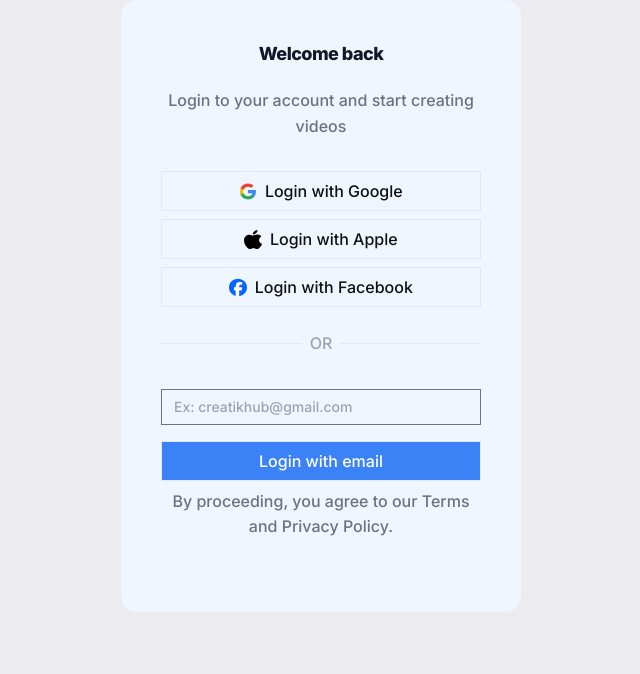
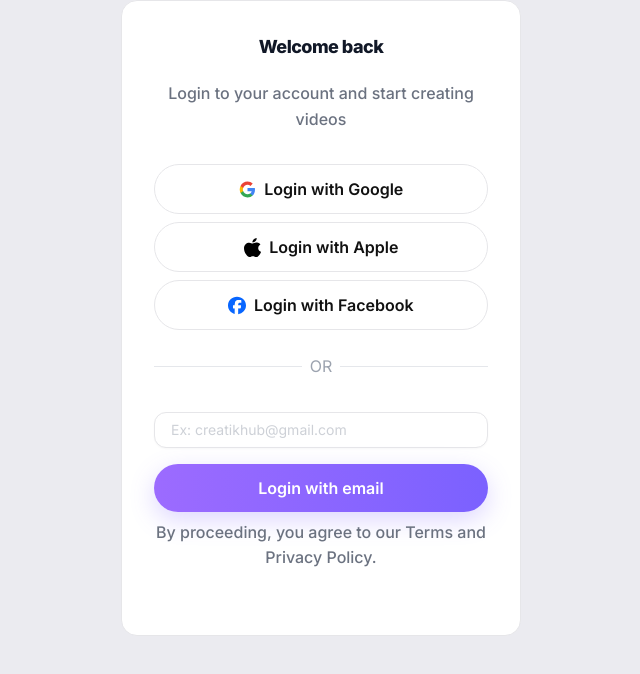
Before and after one commit to manh-huan/creatik-hub, a Next.js app in the folder frontend/: page /login in a window 1280 px wide. Shown: the top 674 px of the page, without its empty margins (319-959 px from the left). Built offline with nearby package versions, Linux system fonts and the light colour scheme; no server answers.

Commit message:
refresh navbar & auth-form design

```diff
--- a/frontend/src/app/globals.css
+++ b/frontend/src/app/globals.css
@@ -98,7 +98,7 @@ small {
 /*  Buttons (primary, secondary, ghost)                                       */
 /* -------------------------------------------------------------------------- */
 .btn-primary {
-  @apply inline-flex items-center justify-center rounded-full px-6 py-3 font-semibold text-white transition;
+  @apply inline-flex items-center justify-center cursor-pointer rounded-full px-6 py-3 font-semibold text-white transition;
   background: var(--color-gradient);
   box-shadow: 0 8px 24px rgba(123, 97, 255, 0.25);
 }
@@ -107,7 +107,7 @@ small {
 }
 
 .btn-secondary {
-  @apply inline-flex items-center justify-center rounded-full border px-6 py-3 font-semibold transition;
+  @apply cursor-pointer inline-flex items-center justify-center rounded-full border px-6 py-3 font-semibold transition;
   border-color: var(--color-border);
   background: var(--color-surface);
   color: var(--color-text);
@@ -117,7 +117,7 @@ small {
 }
 
 .btn-ghost {
-  @apply inline-flex items-center justify-center rounded-full px-6 py-3 font-medium transition;
+  @apply inline-flex items-center justify-center cursor-pointer rounded-full px-6 py-3 font-medium transition;
   background: transparent;
   color: var(--color-text);
 }
@@ -141,7 +141,7 @@ small {
   transition: transform 0.2s ease, box-shadow 0.2s ease;
 }
 .card:hover {
-  transform: translateY(-2px);
+  /* transform: translateY(-2px); */
   box-shadow: 0 12px 40px rgba(0, 0, 0, 0.08);
 }
 
@@ -194,3 +194,40 @@ small {
 .fade-in-up {
   animation: fadeInUp 0.5s ease both;
 }
+
+/* -------------------------------------------------------------------------- */
+/*  Input field                                                               */
+/* -------------------------------------------------------------------------- */
+.input {
+  width: 100%;
+  padding: 0.75rem 1rem;
+  font-size: 1rem;
+  border-radius: 0.75rem;
+  background-color: #ffffff;
+  border: 1px solid var(--color-border);
+  color: var(--color-text);
+  transition: all 0.2s ease;
+  box-shadow: 0 1px 2px rgba(0, 0, 0, 0.03);
+}
+
+.input::placeholder {
+  color: #9ca3af; /* gray-400 */
+  opacity: 0.5;
+}
+
+.input:hover {
+  border-color: #cfcfe0;
+}
+
+.input:focus {
+  outline: none;
+  border-color: var(--color-primary);
+  box-shadow: 0 0 0 3px rgba(123, 97, 255, 0.2);
+}
+
+/* Optional smaller version */
+.input-sm {
+  padding: 0.5rem 0.75rem;
+  font-size: 0.875rem;
+  border-radius: 0.5rem;
+}
--- a/frontend/src/components/auth/auth-form.tsx
+++ b/frontend/src/components/auth/auth-form.tsx
@@ -31,7 +31,7 @@ export default function AuthForm({ text }: { text: any}) {
   return (
         <div className="sm:flex sm:justify-center overflow-y-hidden">
           <div className="rounded-2xl flex flex-col overflow-hidden sm:w-[400px]">
-            <div className="p-6 font-medium md:p-10 bg-blue-50">
+            <div className="card">
               <div className="flex flex-col gap-1 items-center text-center mb-4">
                 <h1 className="text-lg text-gray-900 mb-2">
                   {text.heading}
@@ -41,7 +41,7 @@ export default function AuthForm({ text }: { text: any}) {
                 </p>
               </div>
               <div className="flex flex-col gap-2">
-                <button className="cursor-pointer rounded-lg border h-10 bg-blue-50 hover:bg-blue-100">
+                <button className="btn-secondary">
                   <div className="flex items-center justify-center">
                     <Image
                       src="/images/google-icon.svg"
@@ -53,7 +53,7 @@ export default function AuthForm({ text }: { text: any}) {
                     <span>{text.authGoogle}</span>
                   </div>
                 </button>
-                <button className="cursor-pointer rounded-lg border h-10 bg-blue-50 hover:bg-blue-100">
+                <button className="btn-secondary">
                   <div className="flex items-center justify-center">
                     <Image
                       src="/images/apple-icon.svg"
@@ -65,7 +65,7 @@ export default function AuthForm({ text }: { text: any}) {
                     <span>{text.authApple}</span>
                   </div>
                 </button>
-                <button className="cursor-pointer rounded-lg border h-10 bg-blue-50 hover:bg-blue-100">
+                <button className="btn-secondary">
                   <div className="flex items-center justify-center">
                     <Image
                       src="/images/facebook-icon.svg"
@@ -91,21 +91,21 @@ export default function AuthForm({ text }: { text: any}) {
                 We recommend using your work email.
               </p>
               )}
-              <form onSubmit={handleSubmit} className="mt-4 flex flex-col w-full">
+              <form onSubmit={handleSubmit} className="mt-4 flex flex-col w-full gap-4">
                 <div className="flex w-full">
                   <Input
                     id="email"
                     type="email"
                     value={email}
                     onChange={(e) => setEmail(e.target.value)}
-                    className="w-full bg-transparent border-gray-500 placeholder:text-gray-400 focus:border-blue-500"
+                    className="input placeholder:text-gray-400"
                     placeholder="Ex: creatikhub@gmail.com"
                     required
                   />
                 </div>
                 <button
                   type="submit"
-                  className="cursor-pointer mt-4 w-full h-10 bg-blue-500 text-white font-medium rounded-lg hover:bg-blue-600 border rounded-lg hover:border-[var(--primary)]"
+                  className="btn-primary"
                   disabled={isLoading}
                 >
                   <span>{text.authWithEmail}</span>
--- a/frontend/src/components/layout/Navigation.tsx
+++ b/frontend/src/components/layout/Navigation.tsx
@@ -4,7 +4,7 @@ export function Navigation() {
   return (
     <>
       {/* Top Banner */}
-      <div className="w-full bg-gradient-to-r from-[#9c6bff] to-[#7b61ff] text-white py-2 px-4 text-center text-sm">
+      <div className="w-full bg-gradient-to-r from-[#9c6bff] to-[#7b61ff] text-white py-2 text-center text-sm">
         <span className="font-medium">🎉 Get 50% off your first month!</span>
         <Link href="/signup" className="underline ml-2 hover:opacity-90">
           Claim Offer
```
